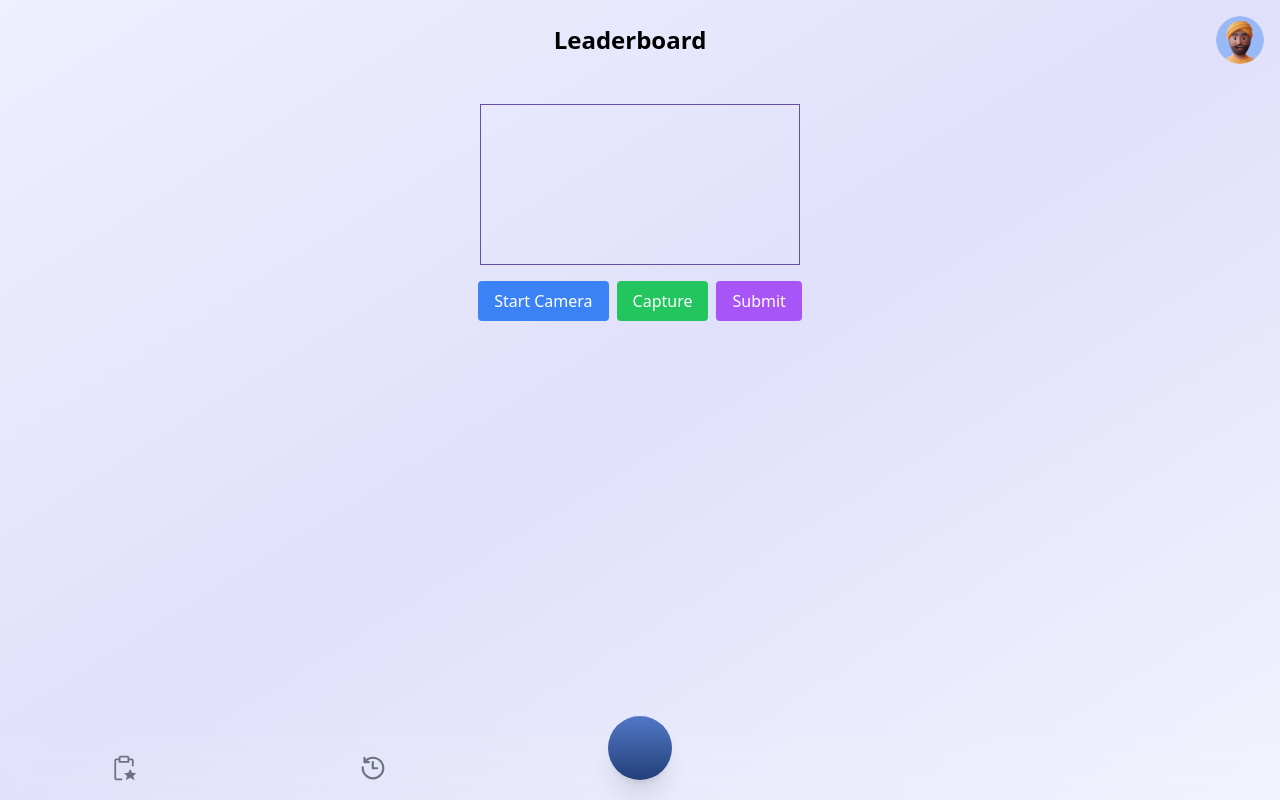
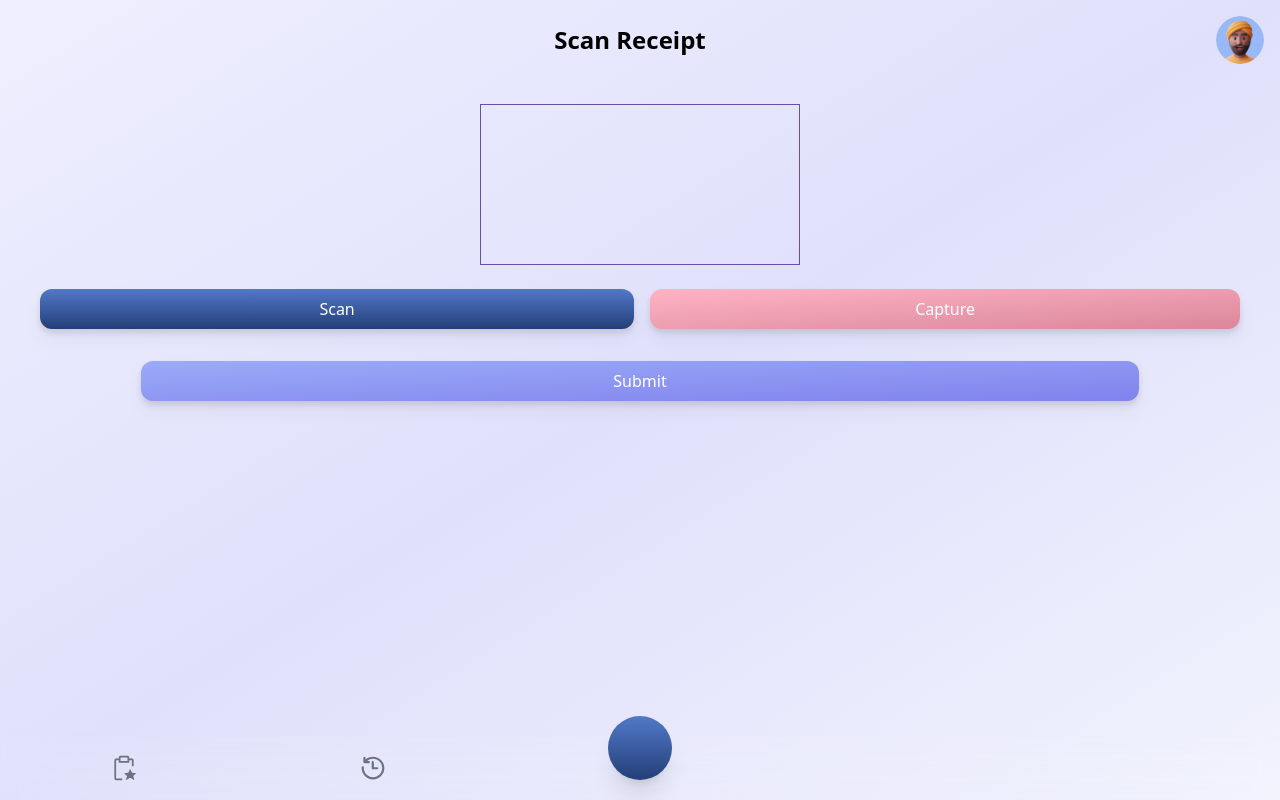
Before and after one commit to Vasu1712/gullak-web, a React (Create React App) app in the folder client/: page /scan in a window 1280 px wide. Built offline with nearby package versions, Linux system fonts and the light colour scheme; some icons are missing.

Commit message:
receipt scan up and running, attached sample image for testing

```diff
--- a/client/src/routes/ProfilePage.js
+++ b/client/src/routes/ProfilePage.js
@@ -1,6 +1,6 @@
 import React, { useEffect, useState } from 'react';
 import { getAuth, onAuthStateChanged } from 'firebase/auth';
-import { Link } from 'react-router-dom';
+import { Link, useLocation } from 'react-router-dom';
 import { Icon } from '@iconify/react';
 import Footer from './Footer';
 import profileimage from '../assets/images/profile_image.png';
@@ -10,6 +10,8 @@ import rewards from '../assets/images/rewards_icon.png';
 
 const ProfilePage = () => {
   const [userName, setUserName] = useState('');
+  const [transactions, setTransactions] = useState([]);
+  const location = useLocation();
 
   useEffect(() => {
     const auth = getAuth();
@@ -20,8 +22,14 @@ const ProfilePage = () => {
         setUserName('User');
       }
     });
+
+    // Check if there's scannedData in the location state
+    if (location.state && location.state.scannedData) {
+      setTransactions(prevTransactions => [...prevTransactions, location.state.scannedData]);
+    }
+
     return () => unsubscribe();
-  }, []);
+  }, [location.state]);
 
   return (
     <div className="min-h-screen bg-gradient-to-br from-grad1 via-grad2 to-grad3 p-4">
@@ -81,7 +89,6 @@ const ProfilePage = () => {
         </div>
       </div>
 
-      {/* target div: scrolling elements inside this div */}
       <div className="mt-6 w-full max-w-md overflow-x-auto">
         <p className="text-xl font-semibold text-gray-800 mb-4">Explore</p>
         <div className="flex gap-3">
@@ -112,6 +119,15 @@ const ProfilePage = () => {
       <div className="mt-6 w-full overflow-y-auto mb-4">
         <h4 className="text-xl font-semibold text-gray-800 mb-4">Transactions</h4>
         <ul className="space-y-2">
+          {transactions.map((transaction, index) => (
+            <li key={index} className="flex justify-between items-center bg-white px-4 py-2 rounded-xl">
+              <div>
+                <h5 className="font-md text-lg">{transaction.paid_to}</h5>
+                <p className="text-sm text-gray-500">{transaction.received_date} | {transaction.received_time}</p>
+              </div>
+              <p className="text-red-500">₹{transaction.amount}</p>
+            </li>
+          ))}
           <li className="flex justify-between items-center bg-white px-4 py-2 rounded-xl">
             <div>
               <h5 className="font-md text-lg">Puran's Store</h5>
--- a/client/src/routes/ScanReceipt.js
+++ b/client/src/routes/ScanReceipt.js
@@ -40,6 +40,31 @@ const Scan = () => {
     tracks.forEach(track => track.stop());
   };
 
+  const extractReceiptData = (text) => {
+
+    const storeNameRegex = /Sweetgreen/;
+    const amountRegex = /Order Total\s+\$([\d\.]+)/;
+    const dateRegex = /\d{1,2}\/\d{1,2}\/\d{4}/;
+    const timeRegex = /\d{1,2}:\d{2}:\d{2} (AM|PM)/;
+
+    const storeNameMatch = text.match(storeNameRegex);
+    const amountMatch = text.match(amountRegex);
+    const dateMatch = text.match(dateRegex);
+    const timeMatch = text.match(timeRegex);
+
+    const storeName = storeNameMatch ? storeNameMatch[0] : 'Sweetgreen';
+    const amount = amountMatch ? parseFloat(amountMatch[1]) : 0;
+    const received_date = dateMatch ? dateMatch[0] : new Date().toISOString().split('T')[0];
+    const received_time = timeMatch ? timeMatch[0] : new Date().toISOString().split('T')[1].split('.')[0];
+
+    return {
+      paid_to: storeName,
+      amount: amount,
+      received_date: received_date,
+      received_time: received_time
+    };
+  };
+
   const handleSubmit = () => {
     if (!capturedImage) {
       console.error('No image captured');
@@ -51,13 +76,7 @@ const Scan = () => {
     }).then(({ data: { text } }) => {
       console.log('OCR Result:', text);
 
-      // Create a JSON object from the scanned text
-      const scannedData = {
-        paid_to: 'Sample Vendor', // This should be extracted from text
-        amount: 100, // This should be extracted from text
-        received_date: new Date().toISOString().split('T')[0],
-        received_time: new Date().toISOString().split('T')[1].split('.')[0]
-      };
+      const scannedData = extractReceiptData(text);
 
       navigate('/profile', { state: { scannedData } });
     }).catch((err) => {
@@ -71,18 +90,18 @@ const Scan = () => {
         <Link to="/profile" className="text-deepblue2">
           <Icon icon="mdi:arrow-left" width="28" className="my-auto" />
         </Link>
-        <h1 className="text-2xl font-semibold">Leaderboard</h1>
+        <h1 className="text-2xl font-semibold">Scan Receipt</h1>
         <img src={profileimage} alt="Profile" className="h-12 rounded-full" />
       </div>
       <div className="flex flex-col justify-between items-center py-6">
-        <video ref={videoRef} width="320" height="320" autoPlay className="mb-4 border border-deeppurple"></video>
-        <div className="flex justify-around items-center gap-x-2">
-          <button onClick={startCamera} className="bg-blue-500 text-white px-4 py-2 rounded">Start Camera</button>
-          <button onClick={captureImage} className="bg-green-500 text-white px-4 py-2 rounded">Capture</button>
-          <canvas ref={canvasRef} width="320" height="240" style={{ display: 'none' }}></canvas>
-          {capturedImage && <img src={capturedImage} alt="Captured" className="mt-4 border" />}
-          <button onClick={handleSubmit} className="bg-purple-500 text-white px-4 py-2 rounded">Submit</button>
+        <video ref={videoRef} width="320" height="320" autoPlay className="mb-6 border border-deeppurple"></video>
+        <div className="flex justify-around items-center gap-x-4 mb-4 w-full px-6">
+          <button onClick={startCamera} className="w-2/3 rounded-lg bg-gradient-to-b from-deepblue1 to-deepblue2 text-white px-6 py-2 rounded-xl drop-shadow-lg">Scan</button>
+          <button onClick={captureImage} className="w-2/3 bg-gradient-to-br from-pink1 to-pink2 text-white px-4 py-2 rounded-xl drop-shadow-lg">Capture</button>
         </div>
+        <canvas ref={canvasRef} width="320" height="240" style={{ display: 'none' }}></canvas>
+        {capturedImage && <img src={capturedImage} alt="Captured" className="mx-4 mb-2" />}
+        <button onClick={handleSubmit} className="w-4/5 mx-4 bg-purple-500 text-white px-4 py-2 rounded-xl bg-gradient-to-br from-lavender1 to-lavender2 drop-shadow-lg mt-4">Submit</button>
       </div>
       <Footer />
     </div>
```
